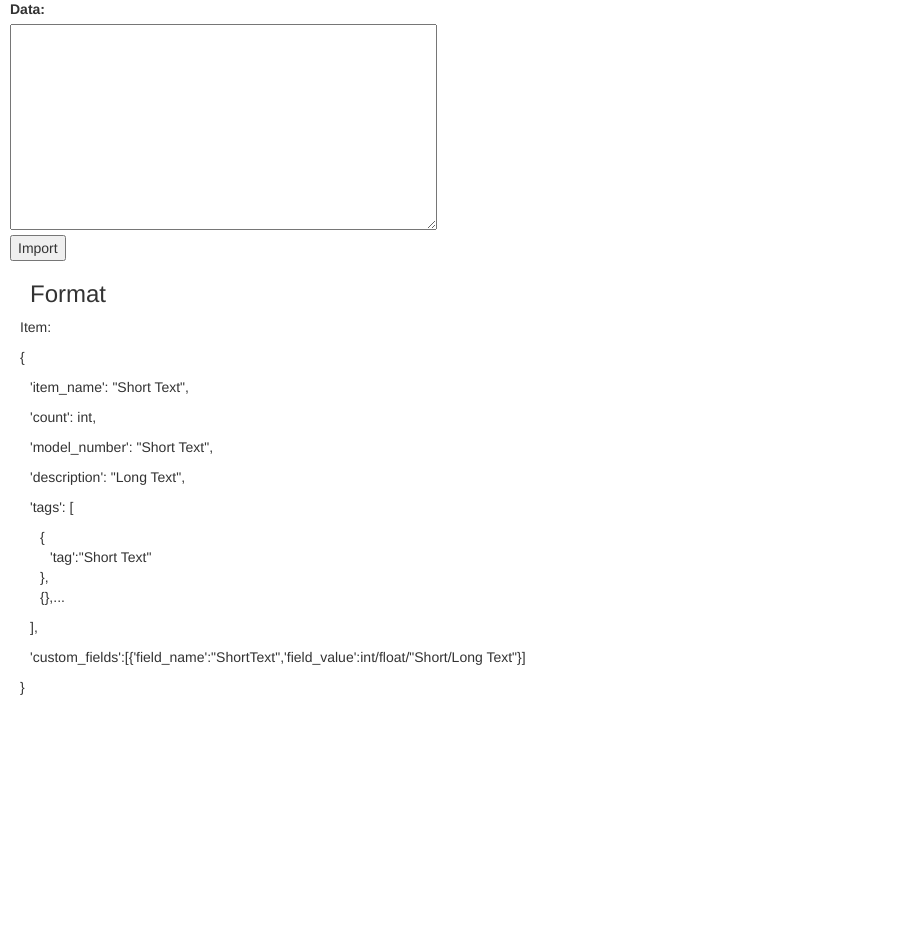
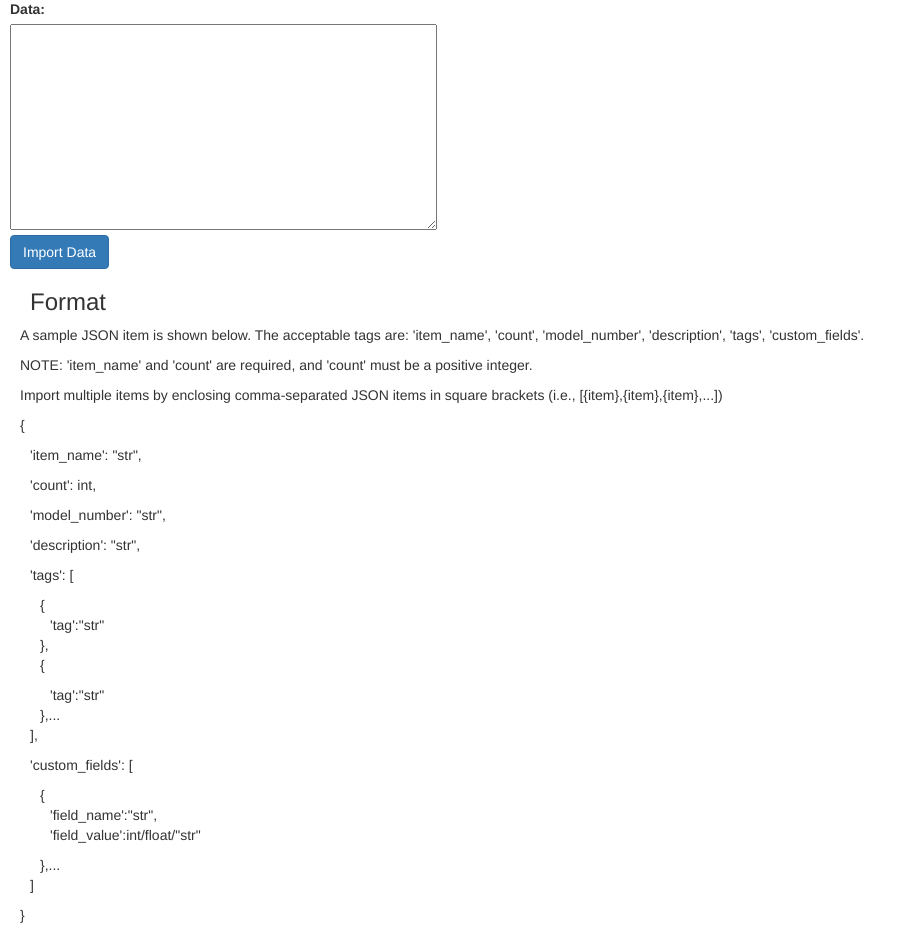
Before and after one commit to lad-47/inventory-project, a Django app: template mysite/administrator/templates/administrator/bulk_import.html in a window 1280 px wide. Shown: the part 173-1113 px from the top of the page, without its empty margins (0-916 px from the left). Before the commit the page ends 868 px from the top, so only its background shows below. Run offline with Django 3.2, Linux system fonts and the light colour scheme; the template is opened without the code that fills it, so the values that code supplies are empty; some libraries are stand-ins or nearby versions.

Commit message:
Updated usability of import tool

```diff
--- a/mysite/administrator/templates/administrator/bulk_import.html
+++ b/mysite/administrator/templates/administrator/bulk_import.html
@@ -19,23 +19,28 @@
       <textarea label="import_data" name="import_data" id="import_data" rows="10" cols="50"></textarea>
     </div>
     <div>
-      <input type="submit" value="Import">
+      <input class="btn btn-primary" type="submit" value="Import Data">
     <div>
   </form>
 </div>
 
 <div style="margin-left:10px">
   <h3>Format</h3>
-  <p>Item:</p>
+  <p>
+    A sample JSON item is shown below. The acceptable tags are: 'item_name',
+    'count', 'model_number', 'description', 'tags', 'custom_fields'.
+  </p>
+  <p>NOTE: 'item_name' and 'count' are required, and 'count' must be a positive integer.</p>
+  <p>Import multiple items by enclosing comma-separated JSON items in square brackets (i.e., [{item},{item},{item},...])</p>
   <p>
     {
       <div style="margin-left:10px">
-        <p>'item_name': "Short Text",</p>
+        <p>'item_name': "str",</p>
         <p>'count': int,</p>
-        <p>'model_number': "Short Text",</p>
-        <p>'description': "Long Text",</p>
-        <p>'tags': [<div style="margin-left:10px">{<div style="margin-left:10px">'tag':"Short Text"</div>},<p>{},...<p style="margin-left:-10px">],</p></p></div></p>
-        <p>'custom_fields':[{'field_name':"ShortText",'field_value':int/float/"Short/Long Text"}]</p>
+        <p>'model_number': "str",</p>
+        <p>'description': "str",</p>
+        <p>'tags': [<div style="margin-left:10px">{<div style="margin-left:10px">'tag':"str"</div>},<p>{<div style="margin-left:10px">'tag':"str"</div>},...<p style="margin-left:-10px">],</p></p></div></p>
+        <p>'custom_fields': [<div style="margin-left:10px">{<div style="margin-left:10px">'field_name':"str",<p>'field_value':int/float/"str"</p></div>},...</div>]</p>
       </div>
     }
   </p>
--- a/mysite/administrator/views.py
+++ b/mysite/administrator/views.py
@@ -157,7 +157,7 @@ def bulk_import(request):
                 return render(request, 'manager/success.html', {'message':"Data was imported and saved correctly."})
             else:
                 # TODO: Create a different template to show Import Failure
-                return render(request, 'manager/success.html', {'message':str(status)})
+                return render(request, 'administrator/import_failure.html', {'message':str(status)})
         else:
-            return render(request, 'manager/success.html', {'message':"Data was not retrieved correctly."})
+            return render(request, 'administrator/import_failure.html', {'message':"Data was not retrieved correctly."})
     return render(request, 'administrator/bulk_import.html')
```
Also changed, not shown: mysite/administrator/templates/administrator/import_failure.html (added, +9 -0 lines).
